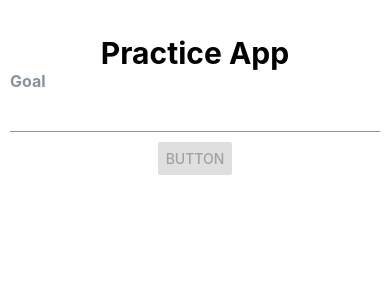
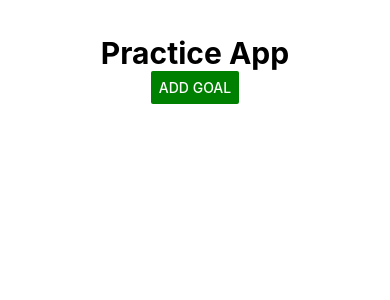
Before and after one commit to jon-cron/RNCourse, a React Native app: screen / in a window 390 px wide. Shown: the top 300 px of the page. Built offline with nearby package versions, Linux system fonts and the light colour scheme.

Commit message:
push refactor

```diff
--- a/App.js
+++ b/App.js
@@ -1,32 +1,37 @@
 import { StatusBar } from "expo-status-bar";
 import { useState } from "react";
 import { Button, StyleSheet, Text, View } from "react-native";
-import { Input } from "react-native-elements";
 import GoalList from "./src/components/GoalList.jsx";
+import GoalInput from "./src/components/GoalInput.js";
 export default function App() {
-  const [title, setTitle] = useState("");
+  const [modalVisible, setModalVisible] = useState(false);
   const [goals, setGoals] = useState([]);
+  const toggleModal = () => {
+    setModalVisible(!modalVisible);
+  };
   const deleteItem = (id) => {
     setGoals((currentGoals) => currentGoals.filter((g) => g.id != id));
   };
-  const handlePress = () => {
+  const handlePress = (title) => {
     setGoals((currentGoals) => [
       ...currentGoals,
       { text: title, id: Math.random().toString() },
     ]);
-    setTitle("");
-    console.log(goals);
   };
   // NOTE I will get some coding done later
   return (
     <View style={styles.container}>
       <Text style={styles.h1}>Practice App</Text>
-      <Input label="Goal" onChangeText={setTitle} value={title} />
-      {title === "" ? (
-        <Button title="button" disabled />
+      {modalVisible ? (
+        <Button title="Cancel" color={"red"} onPress={() => toggleModal()} />
       ) : (
-        <Button title="button" onPress={handlePress} />
+        <Button
+          title="Add Goal"
+          color={"green"}
+          onPress={() => toggleModal()}
+        />
       )}
+      <GoalInput addGoal={handlePress} modalVisible={modalVisible} />
       <GoalList goals={goals} deleteItem={deleteItem} />
       <StatusBar style="auto" />
     </View>
--- /dev/null
+++ b/src/components/GoalInput.js
@@ -0,0 +1,43 @@
+import React, { useState } from "react";
+import {
+  Text,
+  View,
+  StyleSheet,
+  Button,
+  TouchableOpacity,
+  Modal,
+} from "react-native";
+import { Input } from "react-native-elements";
+
+const GoalInput = ({ addGoal, modalVisible }) => {
+  const [title, setTitle] = useState("");
+  const handlePress = () => {
+    addGoal(title);
+    setTitle("");
+  };
+  return (
+    <Modal visible={modalVisible} animationType="slide">
+      <View style={styles.container}>
+        <Input label="Goal" onChangeText={setTitle} value={title} />
+        {title === "" ? (
+          <Button title="button" disabled />
+        ) : (
+          <Button title="button" onPress={handlePress} />
+        )}
+      </View>
+    </Modal>
+  );
+};
+
+const styles = StyleSheet.create({
+  container: {
+    width: 80,
+    display: "flex",
+    backgroundColor: "#fff",
+    alignItems: "center",
+    marginVertical: 35,
+    // justifyContent: "center",
+  },
+});
+
+export default GoalInput;
--- a/src/components/GoalList.jsx
+++ b/src/components/GoalList.jsx
@@ -1,5 +1,12 @@
 import React from "react";
-import { Text, View, StyleSheet, FlatList, Pressable } from "react-native";
+import {
+  Text,
+  View,
+  StyleSheet,
+  FlatList,
+  Pressable,
+  Modal,
+} from "react-native";
 
 const GoalList = ({ goals, deleteItem }) => {
   return (
@@ -13,6 +20,7 @@ const GoalList = ({ goals, deleteItem }) => {
         }}
         renderItem={(itemData) => {
           return (
+            <Modal>
               <View style={styles.press}>
                 <Pressable
                   android_ripple={{ color: "#fff" }}
@@ -23,6 +31,7 @@ const GoalList = ({ goals, deleteItem }) => {
                   <Text style={styles.goalText}>{itemData.item.text}</Text>
                 </Pressable>
               </View>
+            </Modal>
           );
         }}
       />
```
Lines whose indentation alone changed are shown as unchanged.
